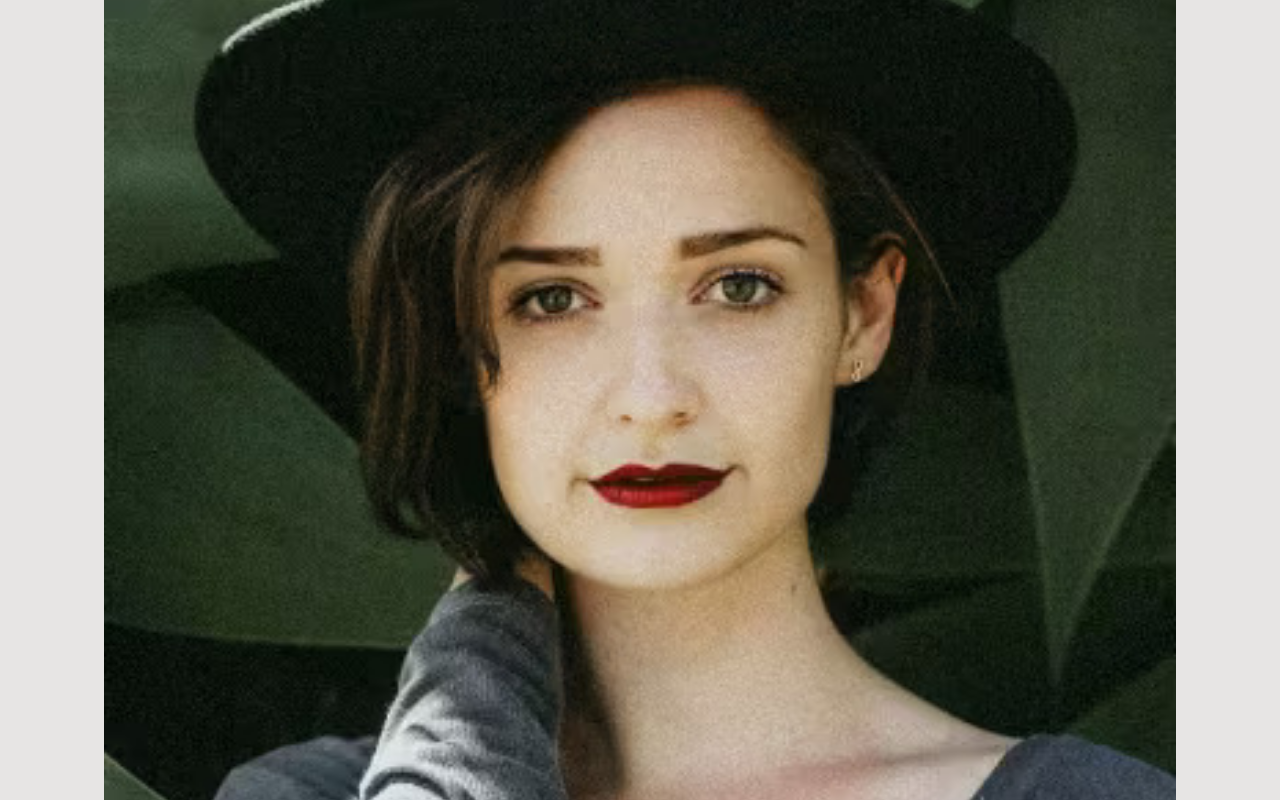
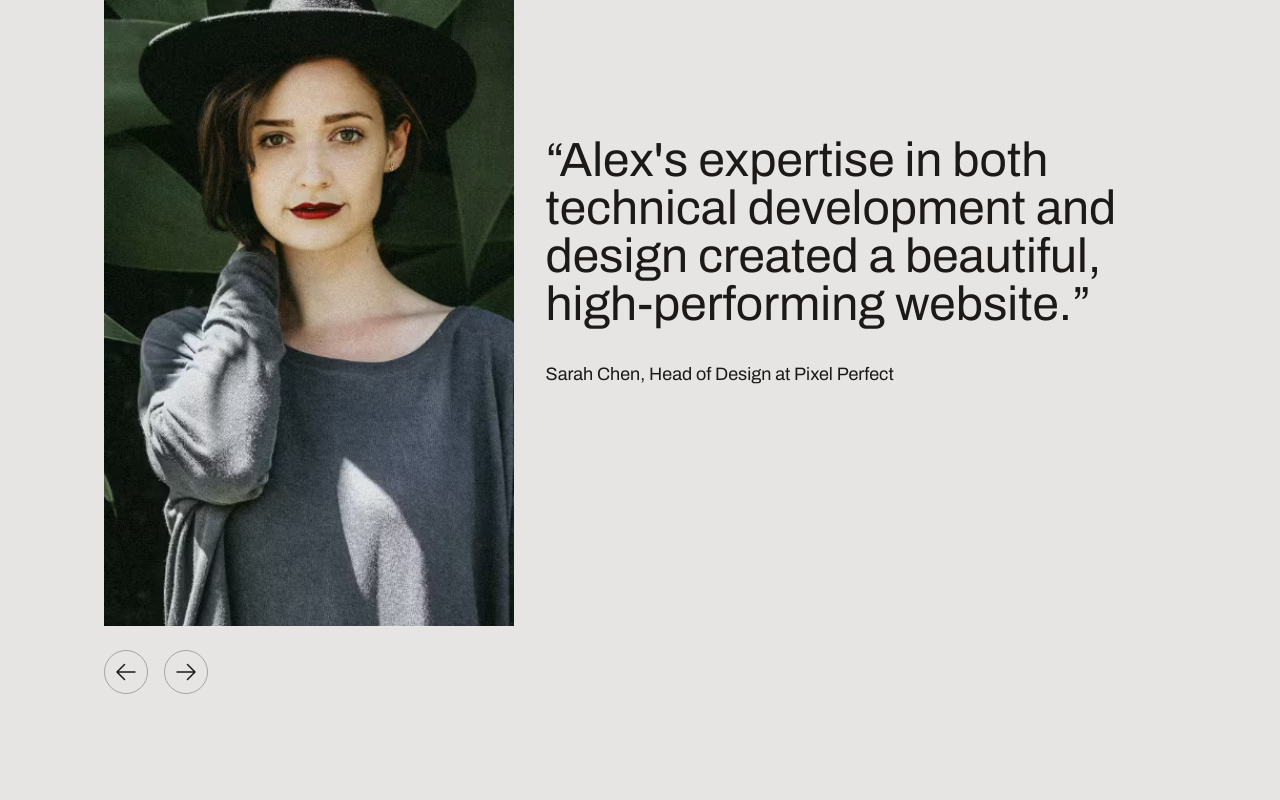
Before and after one commit to Jisap/minimal-single-page-portfolio, a Next.js app: page / in a window 1280 px wide. Shown: the part 3440-4240 px from the top of the page. Built offline with nearby package versions, Linux system fonts and the light colour scheme.

Commit message:
Testimonials

```diff
--- a/src/sections/Testimonials.tsx
+++ b/src/sections/Testimonials.tsx
@@ -36,17 +36,24 @@ const testimonials = [
 ];
 
 const Testimonials: FC = () => {
+
+  const testimonialIndex = 0;
+
   return (
     <section className="section">
-      <h2 className="text-4xl flex flex-col overflow-hidden">
+      <h2 className="text-4xl md:text-7xl flex flex-col overflow-hidden">
         <span className="whitespace-nowrap">Some nice words from my past clients</span>
         <span className="whitespace-nowrap self-end text-red-orange-500">Some nice words from my past clients</span>
       </h2>
       <div className="container">
         <div className="mt-20">
-          {testimonials.map(({name, company, role, quote, image, imagePositionY}) => (
-            <div key={name}>
-              <div className="aspect-square">
+          {testimonials.map(({ name, company, role, quote, image, imagePositionY }, index) =>
+            index === testimonialIndex && (
+              <div
+                key={name}
+                className="grid md:grid-cols-5 md:gap-8 md:items-center"
+              >
+                <div className="aspect-square md:aspect-[9/16] md:col-span-2">
                   <Image
                     src={image}
                     alt={name}
@@ -56,15 +63,15 @@ const Testimonials: FC = () => {
                     }}
                   />
                 </div>
-              <blockquote>
-                <div className="text-3xl mt-8">
+                <blockquote className="md:col-span-3">
+                  <div className="text-3xl md:text-5xl mt-8 md:mt-0">
                     <span>&ldquo;</span>
                     <span className="">
                       {quote}
                     </span>
                     <span>&rdquo;</span>
                   </div>
-                <cite className="mt-4 not-italic block">
+                  <cite className="mt-4 md:mt-8 not-italic block md:text-lg">
                     {name}, {role} at {company}
                   </cite>
                 </blockquote>
@@ -72,13 +79,13 @@ const Testimonials: FC = () => {
             ))}
         </div>
 
-        <div>
-          <button>
+        <div className="flex gap-4 mt-6">
+          <button className="border border-stone-400 size-11 inline-flex items-center justify-center rounded-full">
             <svg xmlns="http://www.w3.org/2000/svg" fill="none" viewBox="0 0 24 24" strokeWidth="1.5" stroke="currentColor" className="size-6">
               <path strokeLinecap="round" strokeLinejoin="round" d="M10.5 19.5 3 12m0 0 7.5-7.5M3 12h18" />
             </svg>
           </button>
-          <button>
+          <button className="border border-stone-400 size-11 inline-flex items-center justify-center rounded-full">
             <svg xmlns="http://www.w3.org/2000/svg" fill="none" viewBox="0 0 24 24" strokeWidth="1.5" stroke="currentColor" className="size-6">
               <path strokeLinecap="round" strokeLinejoin="round" d="M13.5 4.5 21 12m0 0-7.5 7.5M21 12H3" />
             </svg>
```
Lines whose indentation alone changed are shown as unchanged.
